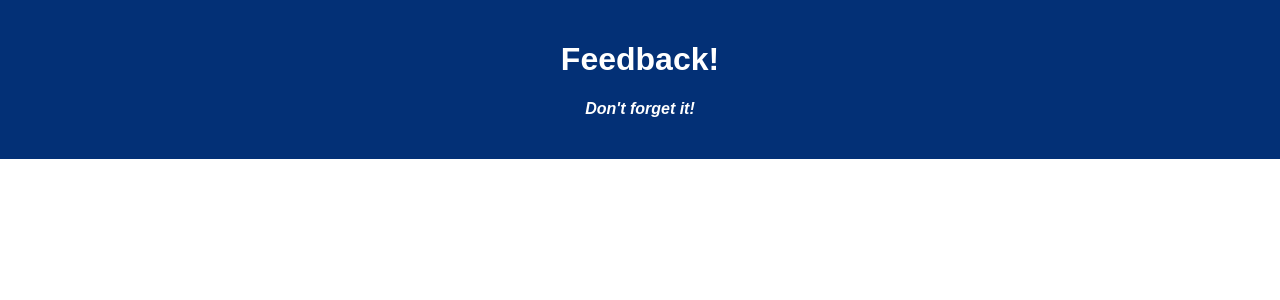
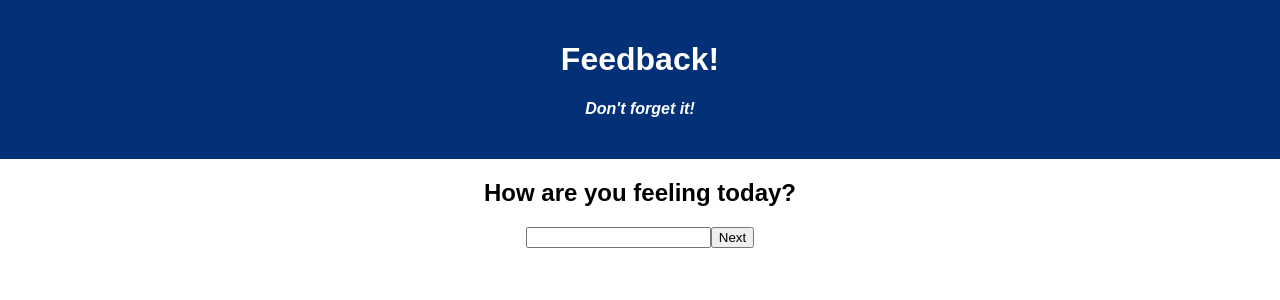
Before and after one commit to CaptHOG/weekend-redux-feedback-loop2, a React (Create React App) app: page / in a window 1280 px wide. Shown: the top 300 px of the page. Built offline with nearby package versions, Linux system fonts and the light colour scheme.

Commit message:
setup redux

```diff
--- a/package.json
+++ b/package.json
@@ -9,8 +9,11 @@
     "pg": "^8.2.1",
     "react": "^17.0.1",
     "react-dom": "^17.0.1",
+    "react-redux": "^7.2.9",
     "react-router-dom": "^5.3.0",
-    "react-scripts": "^5.0.1"
+    "react-scripts": "^5.0.1",
+    "redux": "^4.2.0",
+    "redux-logger": "^3.0.6"
   },
   "devDependencies": {
     "nodemon": "^1.18.5"
--- a/src/components/App/App.jsx
+++ b/src/components/App/App.jsx
@@ -10,6 +10,13 @@ function App() {
         <h1 className='App-title'>Feedback!</h1>
         <h4>Don't forget it!</h4>
       </header>
+
+      {/* First Page */}
+      <h2>How are you feeling today?</h2>
+      <input type="number"/>
+      <button>Next</button>
+
+      {/* Last Page */}
     </div>
   );
 }
--- a/src/index.js
+++ b/src/index.js
@@ -3,6 +3,25 @@ import ReactDOM from 'react-dom';
 import './index.css';
 import App from './components/App/App';
 import registerServiceWorker from './registerServiceWorker';
+import { createStore, combineReducers, applyMiddleware } from 'redux';
+import { Provider } from 'react-redux';
+import logger from 'redux-logger';
 
-ReactDOM.render(<App />, document.getElementById('root'));
+
+const feedbackList = (state=[], action) => {
+  if (action.type === 'SET_FEEDBACKLIST') {
+    return action.payload
+  }
+  return state
+}
+
+const reduxStore = createStore(
+  combineReducers({
+    feedbackList
+  }),
+  applyMiddleware(logger)
+);
+
+
+ReactDOM.render(<Provider store={reduxStore}><App /></Provider>, document.getElementById('root'));
 registerServiceWorker();
```
Also changed, not shown: 1 other file (tests, documents, lock files or other folders).
